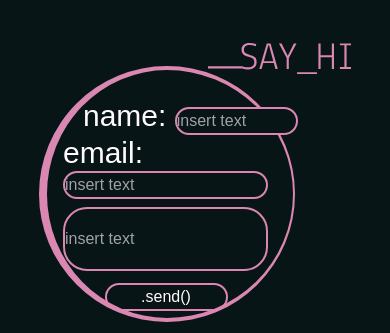
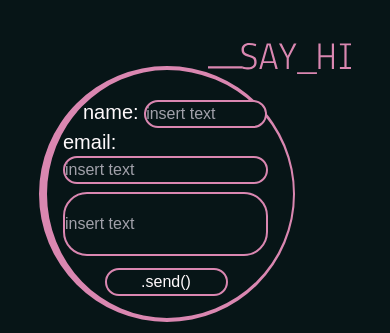
Before and after one commit to di3godev1/myPersonalPage, a Nuxt app: page / in a window 390 px wide. Shown: the part 1159-1492 px from the top of the page. Built offline with nearby package versions, Linux system fonts and the light colour scheme; a web font is replaced by a local one.

Commit message:
fix: the font size in mobile view

```diff
--- a/components/home/Card/Form.vue
+++ b/components/home/Card/Form.vue
@@ -1,8 +1,8 @@
 <template>
-    <div class="w-full flex justify-center items-center">
+    <div class="w-full flex justify-center items-center max-w-5xl">
         <div class="flex flex-col relative top-7 left-4 md:top-20">
             <div class="relative left-5 md:left-0">
-                <label for="name" class="text-whiteDiego text-3xl">
+                <label for="name" class="text-whiteDiego text-xl md:text-3xl">
                     name:
                 </label>
                 <input
@@ -13,7 +13,7 @@
                 />
             </div>
             <div class="">
-                <label for="email" class="text-whiteDiego text-3xl">
+                <label for="email" class="text-whiteDiego text-xl md:text-3xl">
                     email:
                 </label>
                 <input
```
